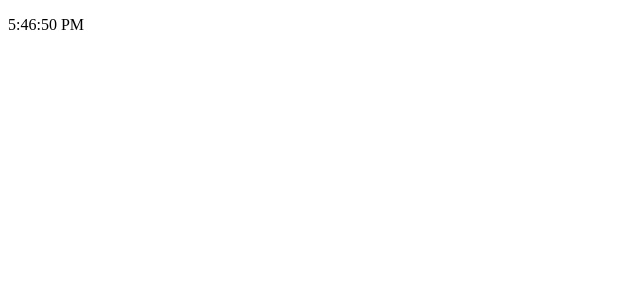
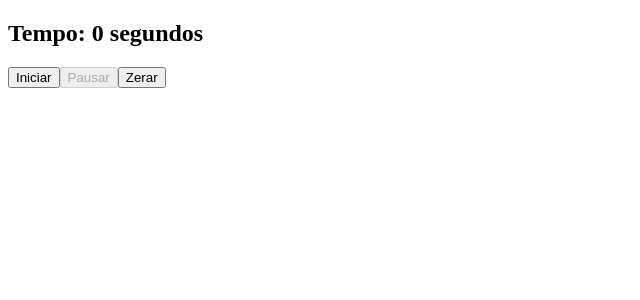
Before and after one commit to lukeemdq/30dayschallenge, a React (Vite) app: page / in a window 1280 px wide. Shown: the top 300 px of the page, without its empty margins (0-640 px from the left). Built offline with nearby package versions, Linux system fonts and the light colour scheme.

Commit message:
voltando depois da viagem, voltando com conceito de useEffect e funcionalidades

```diff
--- a/src/App.tsx
+++ b/src/App.tsx
@@ -1,4 +1,5 @@
-import { Relogio } from "./assets/components/day8/Relogio"
+import { Timer } from "./assets/components/day9/Timer"
+
 
 
 
@@ -10,7 +11,7 @@ function App() {
 
   return (
     <>
-      <Relogio/>
+      <Timer/>
     </>
   )
 }
--- /dev/null
+++ b/src/assets/components/day9/Timer.tsx
@@ -0,0 +1,60 @@
+import { useEffect, useState } from "react";
+
+const Timer = () => {
+
+  const [tempo, setTempo] = useState<number>(0);
+  const [iniciado, setIniciado] = useState<boolean>(false);
+
+  function handleIniciar() {
+    setIniciado(true);
+  }
+
+  function handlePausar() {
+    setIniciado(false);
+  }
+
+  function handleZerar() {
+    setIniciado(false);
+    setTempo(0);
+  }
+
+  useEffect(() => {
+    let intervalo: number | undefined;
+
+    if (iniciado) {
+      intervalo = setInterval(() => {
+
+        setTempo((prevTempo) => prevTempo + 1);
+      }, 1000);
+    }
+
+
+    return () => {
+      if (intervalo !== undefined) {
+        clearInterval(intervalo);
+      }
+    };
+
+  }, [iniciado]);
+
+  return (
+    <>
+      <div>
+        <h2>Tempo: {tempo} segundos</h2>
+        <div>
+          <button onClick={handleIniciar} disabled={iniciado}>
+            Iniciar
+          </button>
+          <button onClick={handlePausar} disabled={!iniciado}>
+            Pausar
+          </button>
+          <button onClick={handleZerar}>
+            Zerar
+          </button>
+        </div>
+      </div>
+    </>
+  );
+};
+
+export { Timer };
```
